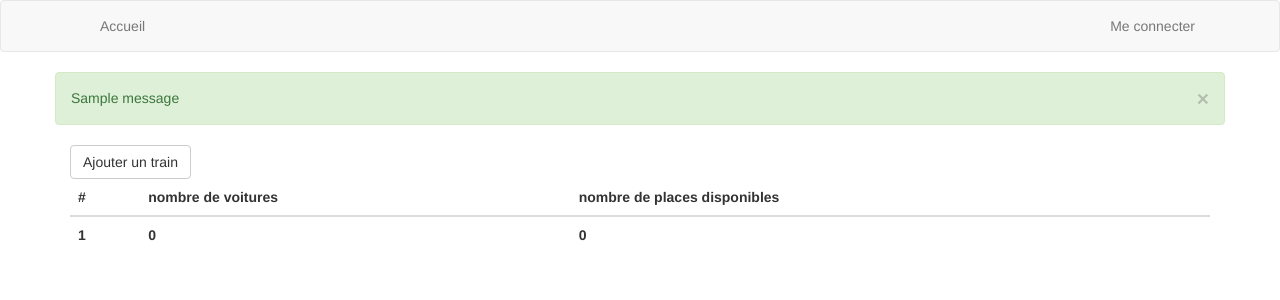
After one commit to vdng/BDD_SNCF, a Flask app: page /edit/trains in a window 1280 px wide. The commit adds this page. Shown: the top 300 px of the page. Run offline with Flask 2, Linux system fonts and the light colour scheme; tables that the repository leaves empty hold one stand-in row (values such as "Sample post"); one stand-in notice (Sample message) is shown; lists and menus that the app fills with data are empty; some libraries are stand-ins or nearby versions.

Commit message:
table Train et Voiture ; edit/trains

```diff
--- a/app/__init__.py
+++ b/app/__init__.py
@@ -27,6 +27,9 @@ def create_app(config_class=Config):
     from app.auth import bp as auth_bp
     app.register_blueprint(auth_bp, url_prefix='/auth')
 
+    from app.edit import bp as edit_bp
+    app.register_blueprint(edit_bp, url_prefix='/edit')
+
     from app.main import bp as main_bp
     app.register_blueprint(main_bp)
 
--- /dev/null
+++ b/app/edit/__init__.py
@@ -0,0 +1,5 @@
+from flask import Blueprint
+
+bp = Blueprint('edit', __name__)
+
+from app.edit import routes
--- /dev/null
+++ b/app/edit/forms.py
@@ -0,0 +1,8 @@
+from flask_wtf import FlaskForm
+from wtforms import StringField, PasswordField, BooleanField, SubmitField, IntegerField
+from wtforms.validators import ValidationError, DataRequired, EqualTo
+from app.models import Train, Voiture
+
+
+class AddTrainForm(FlaskForm):
+    submit = SubmitField("Ajouter un train")
--- /dev/null
+++ b/app/edit/routes.py
@@ -0,0 +1,18 @@
+from flask import render_template, flash
+from app import db
+from app.edit import bp
+from app.models import Train
+from app.edit.forms import AddTrainForm
+
+
+# Lister tous les trains, et possibilité de rajouter ou supprimer des trains
+@bp.route('/trains', methods=['GET', 'POST'])
+def trains():
+    form = AddTrainForm()
+    if form.validate_on_submit():
+        train = Train()
+        db.session.add(train)
+        db.session.commit()
+        flash('Nouveau train créé', 'info')
+    trains = Train.query.all()
+    return render_template('edit/trains.html', title='Trains', trains=trains, form=form)
--- a/app/main/routes.py
+++ b/app/main/routes.py
@@ -2,8 +2,8 @@ from flask import render_template, send_from_directory
 from app.main import bp
 
 
-@bp.route('/', methods=['GET', 'POST'])
-@bp.route('/index', methods=['GET', 'POST'])
+@bp.route('/')
+@bp.route('/index')
 def index():
     return render_template('index.html', title='Accueil')
 
--- a/app/templates/base.html
+++ b/app/templates/base.html
@@ -29,11 +29,13 @@
         {% with messages = get_flashed_messages(with_categories=true) %}
         {% if messages %}
             {% for category, message in messages %}
-            <div class="alert alert-{{ category }}" role="alert">
-                <span>{{ message }}</span>
-                <button type="button" class="close" data-dismiss="alert" aria-label="Close">
-                <span aria-hidden="true">&times;</span>
-                </button>
+            <div class="row">
+                <div class="col-sm-12 alert alert-{{ category }}" role="alert">
+                    <span>{{ message }}</span>
+                    <button type="button" class="close" data-dismiss="alert" aria-label="Close">
+                    <span aria-hidden="true">&times;</span>
+                    </button>
+                </div>
             </div>
             {% endfor %}
         {% endif %}
--- /dev/null
+++ b/app/templates/edit/trains.html
@@ -0,0 +1,35 @@
+{% extends "base.html" %}
+{% import 'bootstrap/wtf.html' as wtf %}
+
+{% block app_content %}
+
+<div class="row">
+    <div class="col-md-4">
+        {{ wtf.quick_form(form) }}
+    </div>
+</div>
+
+<div class="row">
+    <div class="col-md-12">
+        <table class="table">
+            <thead>
+            <tr>
+                <th>#</th>
+                <th>nombre de voitures</th>
+                <th>nombre de places disponibles</th>
+            </tr>
+            </thead>
+            <tbody>
+            {% for train in trains %}
+            <tr>
+                <th>{{ train.numTrain }}</th>
+                <th>0</th>
+                <th>0</th>
+            </tr>
+            {% endfor %}
+            </tbody>
+        </table>
+    </div>
+</div>
+
+{% endblock %}
```
Also changed, not shown: app/models.py (+18 -0 lines), migrations/versions/c63f9ede1618_train_voiture_tables.py (added, +40 -0 lines).
